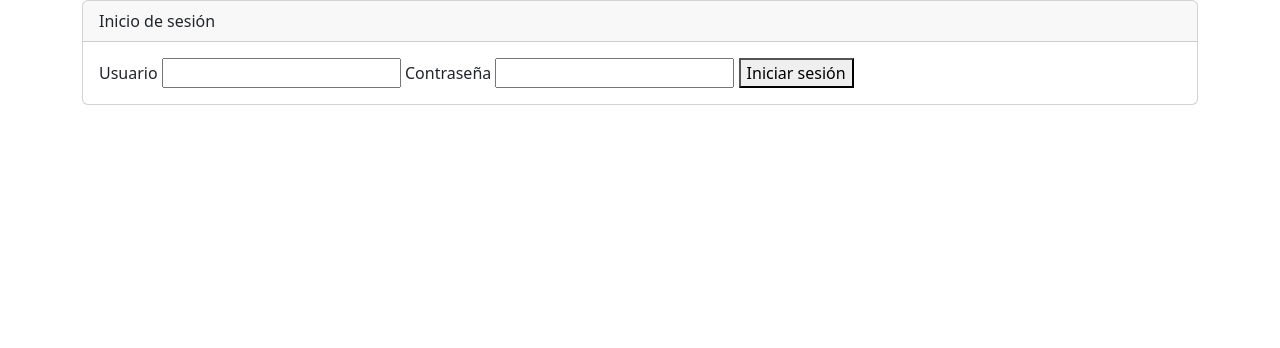
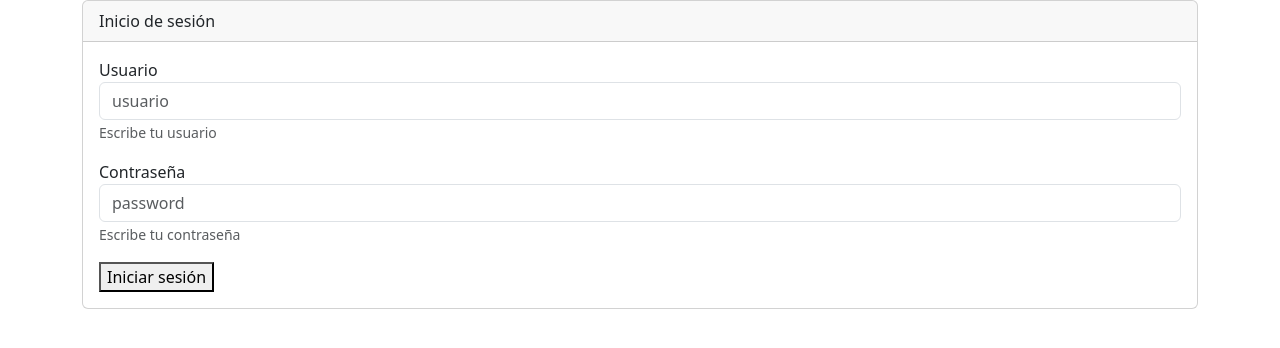
Before and after one commit to Mungualk/Paginillas_Bv, a PHP site: page / in a window 1280 px wide. Shown: the top 348 px of the page. Run offline with PHP 8.4, Linux system fonts and the light colour scheme.

Commit message:
no manches

```diff
--- a/Alumnos/index.php
+++ b/Alumnos/index.php
@@ -1,3 +1,16 @@
+<?php
+    session_start();
+    if($_POST)
+    {
+        $mensaje = 'Usuario o constraseña incorrectos';
+        if($_POST['usuario']=='admin' && $_POST['password'] == '1234')
+        {
+            $_SESSION['usuario'] = $_POST['usuario'];
+            header('location: secciones/index.php');
+        }
+    }
+?>
+
 <!DOCTYPE html>
 <html lang="en">
 <head>
@@ -10,16 +23,34 @@
 <body>
     <div class="container">
         <div class="row">
+            <div class="col-md-4">
+
+            </div>
             <form action="" method="post">
                 <div class="card">
                     <div class="card-header">
                         Inicio de sesión
                     </div>
                     <div class="card-body">
-                        <label for="">Usuario</label>
-                        <input type="text">
-                        <label for="">Contraseña</label>
-                        <input type="password">
+                        <?php
+                            if(isset($mensaje)){
+                            ?>
+                            <div class="alert alert-danger" role="alert">
+                                <strong><?php echo $mensaje ?></strong>
+                            </div>
+                            <?php }
+                        ?>
+                        <div class="mb-3">
+                            <label for="">Usuario</label>
+                            <input type="text" class="form-control" name="usuario" id="usuario" aria-describedby="helpid" placeholder="usuario">
+                            <small id="helpid" class="text-muted">Escribe tu usuario</small>
+                        </div>
+                        <div class="mb-3">
+                            <label for="">Contraseña</label>
+                            <input type="password" class="form-control" name="password" id="password" aria-describedby="helpid" placeholder="password">
+                            <small id="helpid" class="text-muted">Escribe tu contraseña</small>
+                        </div>
+
                         <button>Iniciar sesión</button>
                     </div>
                 </div>
```
